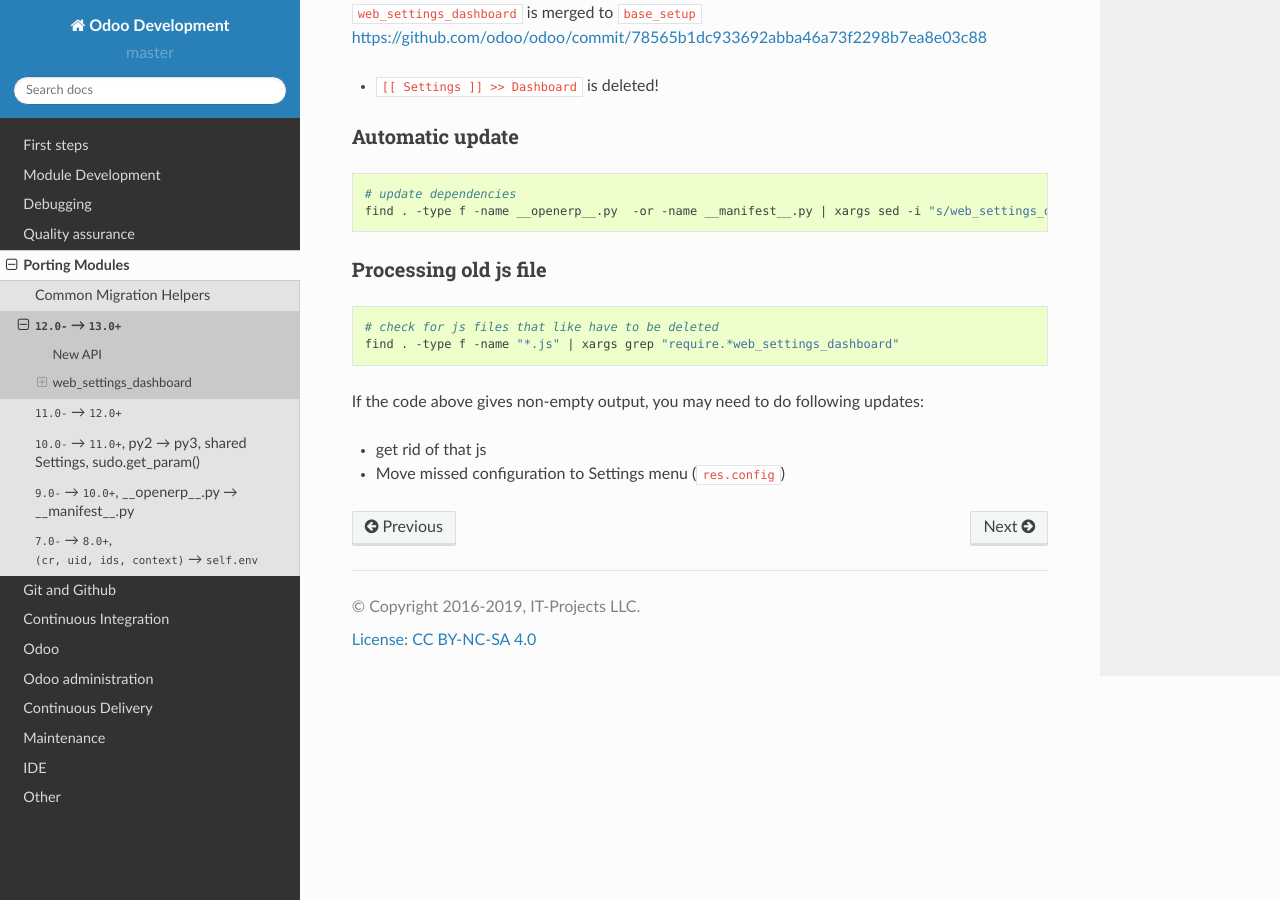
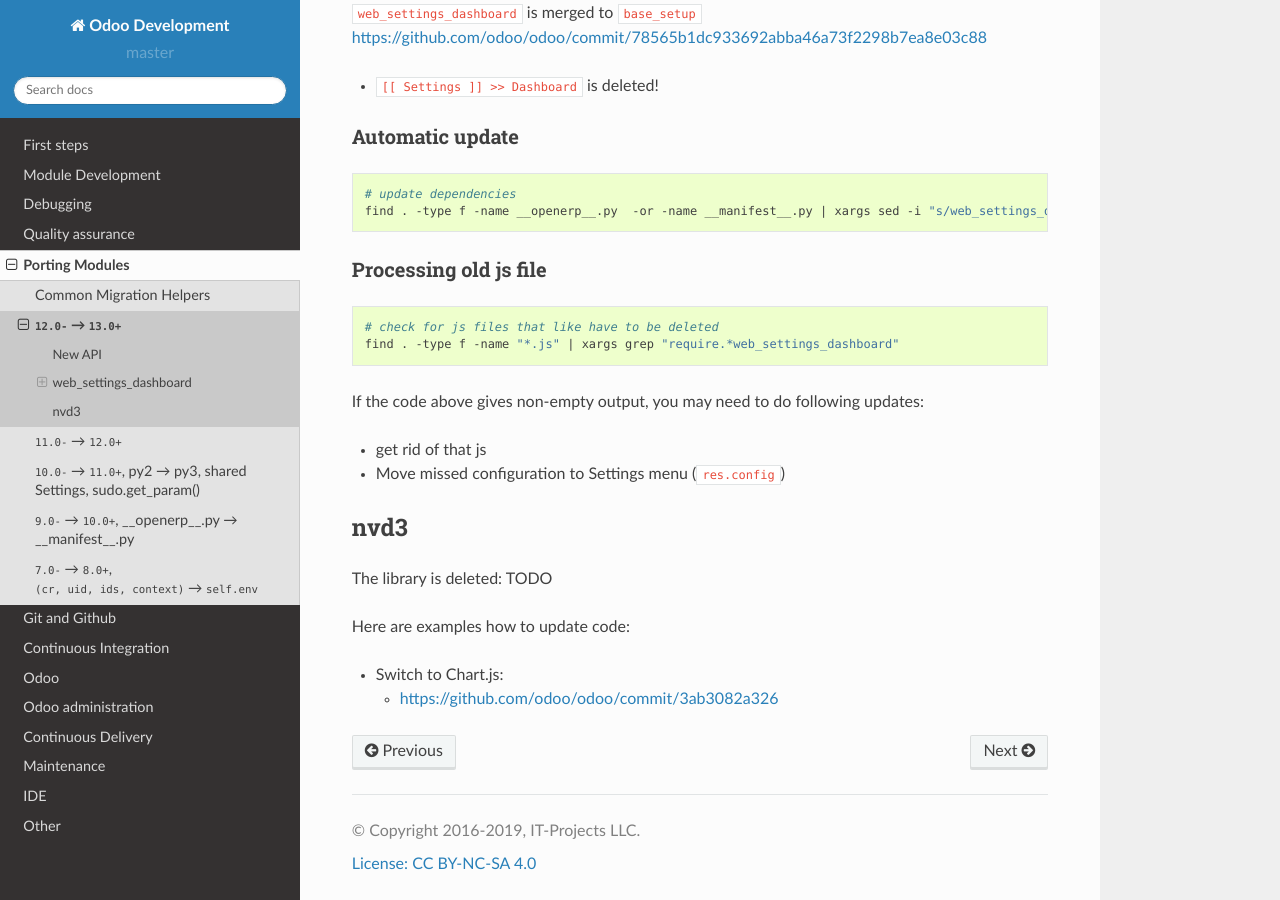
Before and after one commit to itpp-labs/odoo-development, a Sphinx documentation site: the page built from docs/migration/migrate-odoo-12-to-13.rst, in a window 1280 px wide and 900 px high, scrolled down 1082 px. Built offline with Sphinx 7.4.7 and the Read the Docs theme 2.0.0, drawn with Linux system fonts in a browser that asks for light colours.

Commit message:
Update migrate-odoo-12-to-13.rst

```diff
--- a/docs/migration/migrate-odoo-12-to-13.rst
+++ b/docs/migration/migrate-odoo-12-to-13.rst
@@ -81,3 +81,14 @@
 
 * get rid of that js
 * Move missed configuration to Settings menu (``res.config``)
+
+nvd3
+====
+
+The library is deleted: TODO
+
+Here are examples how to update code:
+
+* Switch to Chart.js:
+
+  * https://github.com/odoo/odoo/commit/3ab3082a326
```
